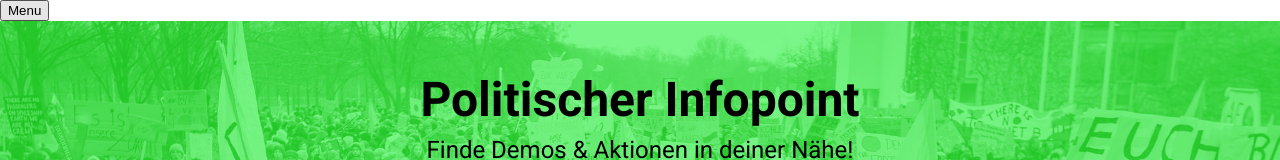
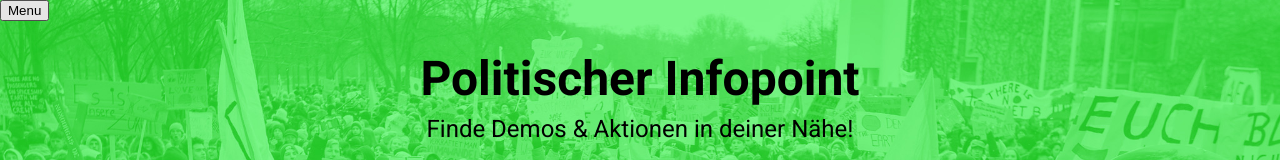
Before and after one commit to Jugendhackt/fff-infopunkt-frontend, a Vue app: page / in a window 1280 px wide. Shown: the top 160 px of the page. Built offline with nearby package versions, Linux system fonts and the light colour scheme; no server answers.

Commit message:
Moved menu button

```diff
--- a/src/App.vue
+++ b/src/App.vue
@@ -37,3 +37,8 @@ body {
   margin-top: 60px;
 }*/
 </style>
+<style scoped>
+button {
+  position: absolute;
+}
+</style>
```
